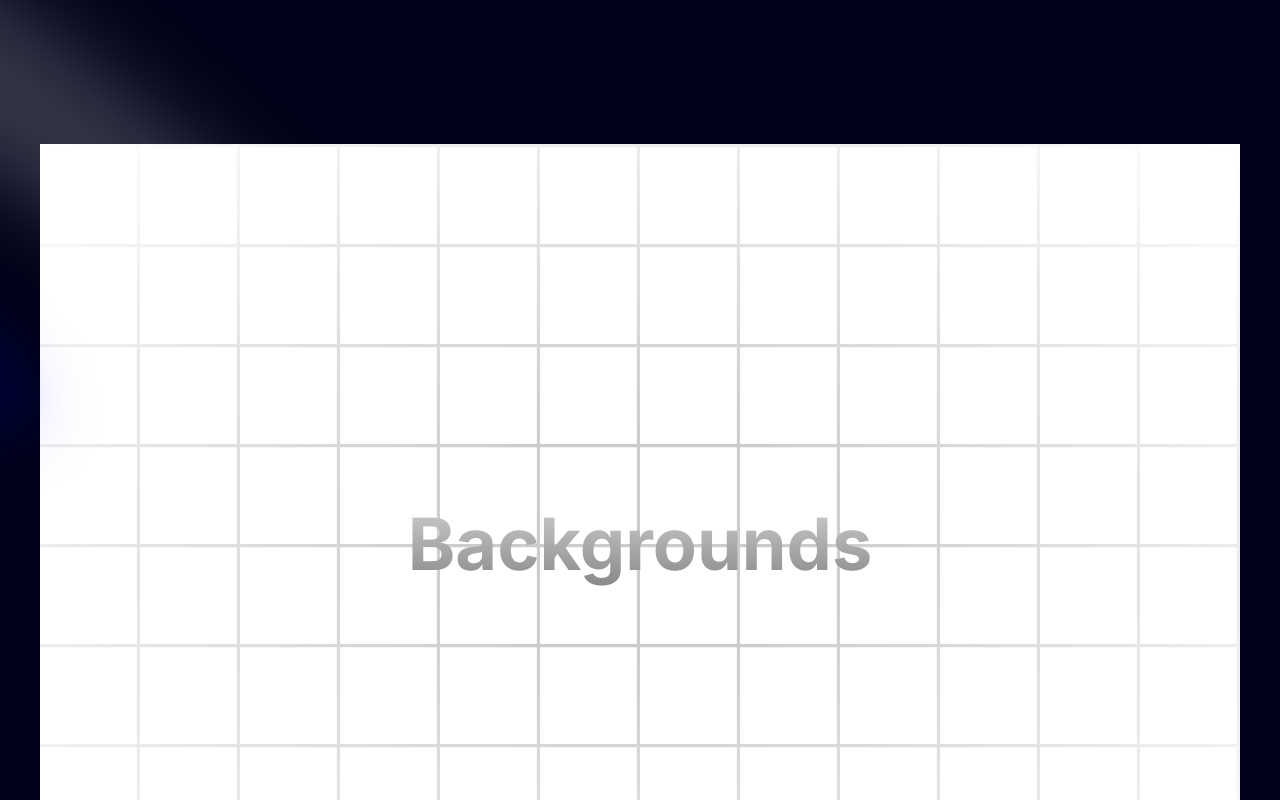
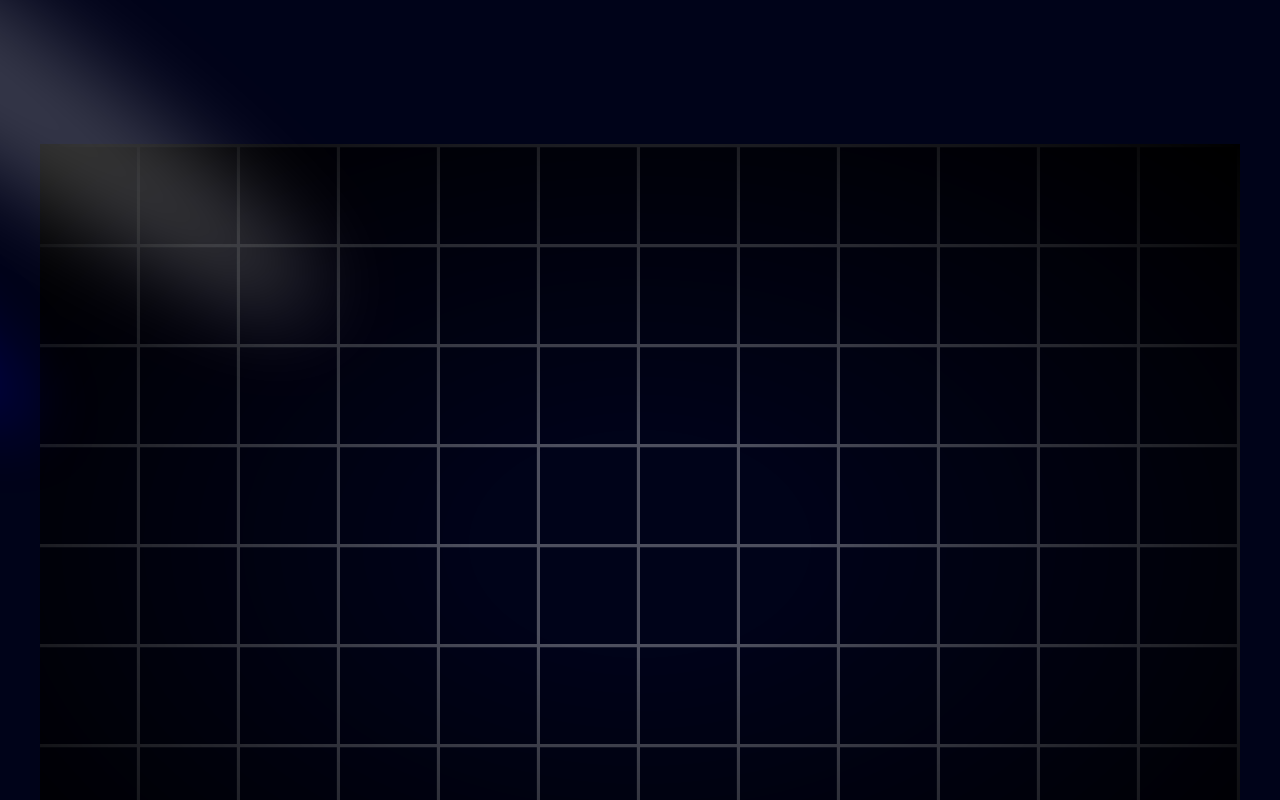
Before and after one commit to Devleo05/Portfolio-Dev, a Next.js app: page / in a window 1280 px wide. Shown: the top 800 px of the page. Built offline with nearby package versions, Linux system fonts and the light colour scheme.

Commit message:
provider changes

```diff
--- a/app/layout.tsx
+++ b/app/layout.tsx
@@ -1,6 +1,7 @@
 import type { Metadata } from "next";
 import { Inter } from "next/font/google";
 import "./globals.css";
+import { ThemeProvider } from "./provider";
 
 const inter = Inter({ subsets: ["latin"] });
 
@@ -16,7 +17,16 @@
 }>) {
   return (
     <html lang="en">
-      <body className={inter.className}>{children}</body>
+      <body className={inter.className}>
+        <ThemeProvider
+          attribute="class"
+          defaultTheme="dark"
+          enableSystem
+          disableTransitionOnChange
+        >
+          {children}
+        </ThemeProvider>
+      </body>
     </html>
   );
 }
--- /dev/null
+++ b/app/provider.tsx
@@ -0,0 +1,9 @@
+"use client"
+
+import * as React from "react"
+import { ThemeProvider as NextThemesProvider } from "next-themes"
+import { type ThemeProviderProps } from "next-themes/dist/types"
+
+export function ThemeProvider({ children, ...props }: ThemeProviderProps) {
+  return <NextThemesProvider {...props}>{children}</NextThemesProvider>
+}
--- a/components/Hero.tsx
+++ b/components/Hero.tsx
@@ -9,16 +9,15 @@
         <Spotlight className="-top-10 -left-full h-[80vh] w-[50vw] " fill="purple" />
         <Spotlight className="top-28 -left-80  h-[80vh] w-[50vw]" fill="blue" />
       </div>
-      <div className="h-[50rem] w-full dark:bg-black bg-white  dark:bg-grid-white/[0.2] bg-grid-black/[0.2] relative flex items-center justify-center">
+      <div className="h-screen w-full dark:bg-black-100 bg-white  dark:bg-grid-white/[0.3] bg-grid-black/[0.2] relative flex items-center justify-center">
       {/* Radial gradient for the container to give a faded look */}
-      <div className="absolute pointer-events-none inset-0 flex items-center justify-center dark:bg-black bg-white [mask-image:radial-gradient(ellipse_at_center,transparent_20%,black)]"></div>
-      <p className="text-4xl sm:text-7xl font-bold relative z-20 bg-clip-text text-transparent bg-gradient-to-b from-neutral-200 to-neutral-500 py-8">
-        Backgrounds
-      </p>
+      <div className="absolute pointer-events-none inset-0 flex items-center justify-center dark:bg-black bg-white [mask-image:radial-gradient(ellipse_at_center,transparent_20%,black)]" />
+
+      </div>
+
     </div>
 
 
-    </div>
   )
 }
 
--- a/package.json
+++ b/package.json
@@ -14,6 +14,7 @@
     "framer-motion": "^11.2.5",
     "mini-svg-data-uri": "^1.4.4",
     "next": "14.2.3",
+    "next-themes": "^0.3.0",
     "react": "^18",
     "react-dom": "^18",
     "tailwind-merge": "^2.3.0",
```
Also changed, not shown: 1 other file (tests, documents, lock files or other folders).
